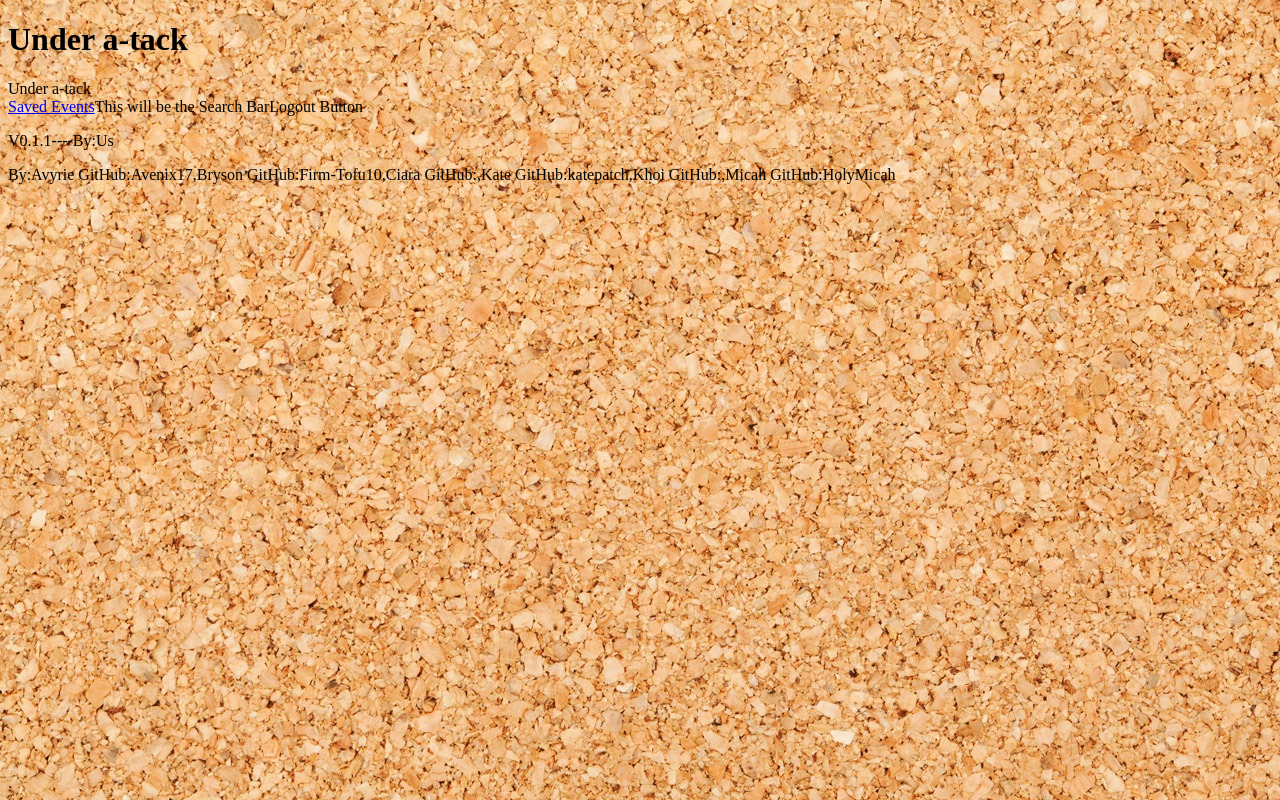
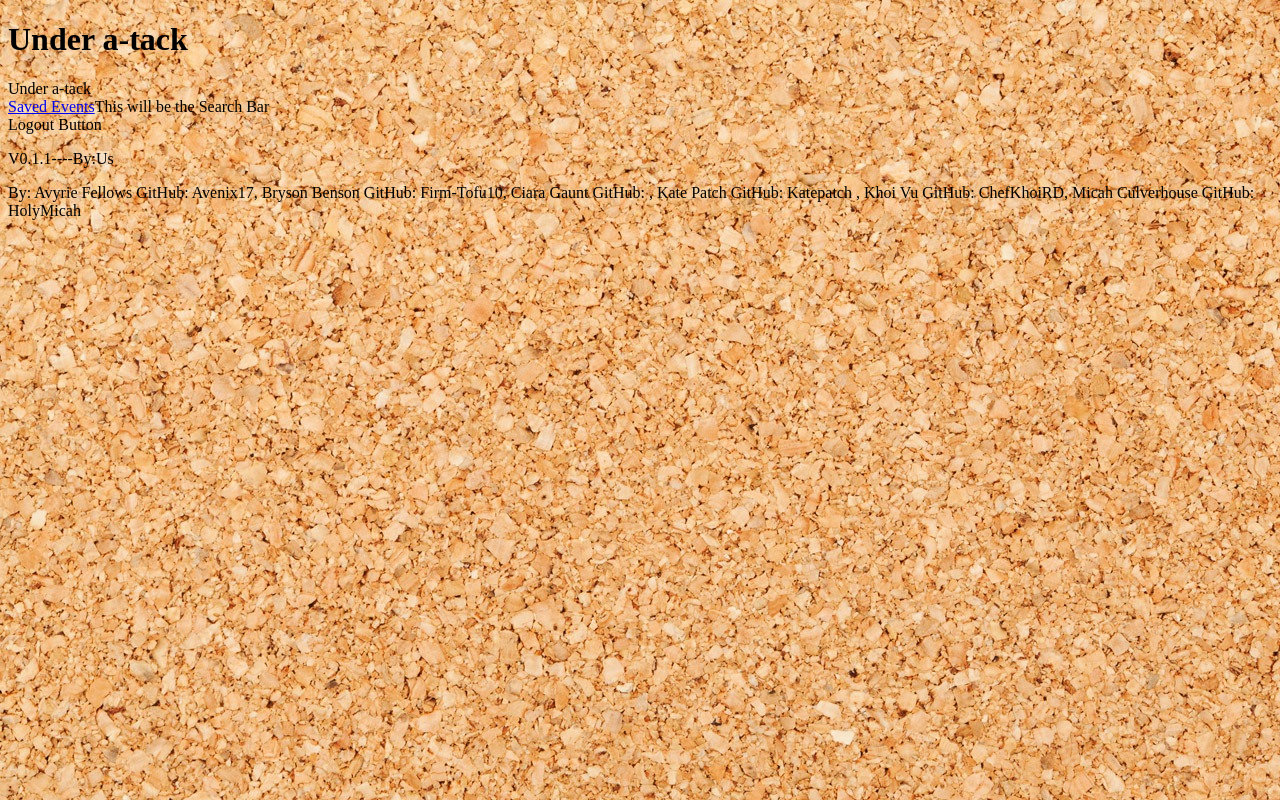
Before and after one commit to Avenix17/Project-3-NamePending, a React (Create React App) app: page / in a window 1280 px wide. Built offline with nearby package versions, Linux system fonts and the light colour scheme.

Commit message:
progress end of day 2

```diff
--- a/public/index.html
+++ b/public/index.html
@@ -18,8 +18,4 @@
     </main>
 	<script src="index.js"></script>
   </body>
-	<footer>
-		By:Avyrie GitHub:Avenix17,Bryson GitHub:Firm-Tofu10,Ciara GitHub:,Kate GitHub:katepatch,Khoi GitHub:,Micah GitHub:HolyMicah
-
-	</footer>
 </html>
--- a/src/App.js
+++ b/src/App.js
@@ -23,7 +23,7 @@ function App() {
 
 			{/* Footer */}
 			<div id = 'footer'>
-				<Footer version='V0.1.1----' />
+				<Footer version = 'V0.1.1----' />
 			</div>
 
 		</div>
--- a/src/components/Footer/Footer.js
+++ b/src/components/Footer/Footer.js
@@ -6,6 +6,7 @@ function Footer (props) {
 	return (
 		<footer>
 			<p>{`${props.version}By:Us`}</p>
+			<p> By: Avyrie Fellows GitHub: Avenix17, Bryson Benson GitHub: Firm-Tofu10, Ciara Gaunt GitHub: , Kate Patch GitHub: Katepatch , Khoi Vu GitHub: ChefKhoiRD, Micah Culverhouse GitHub: HolyMicah </p>
 		</footer>
 	)
 
--- a/src/components/navbar/Nav.js
+++ b/src/components/navbar/Nav.js
@@ -1,5 +1,6 @@
 // Imports
 import React from 'react';
+import Searchbar from './Searchbar';
 import './nav.css';
 
 const Navbar = () => {
@@ -16,6 +17,7 @@ const Navbar = () => {
                     {/* Search Bar */}
                     <a>
                         This will be the Search Bar
+                        <Searchbar />
                     </a>
 
                     {/* Logout */}
--- /dev/null
+++ b/src/components/navbar/Searchbar.js
@@ -0,0 +1,14 @@
+import React, {useState} from 'react';
+import "../../App.css";
+
+const Searchbar = () => {
+    const [query, setQuery] = useState("")
+    return (
+        <div className = 'searchBar'>
+
+        </div>
+    )
+}
+
+
+export default Searchbar;
```
Also changed, not shown: 1 other file (tests, documents, lock files or other folders).
